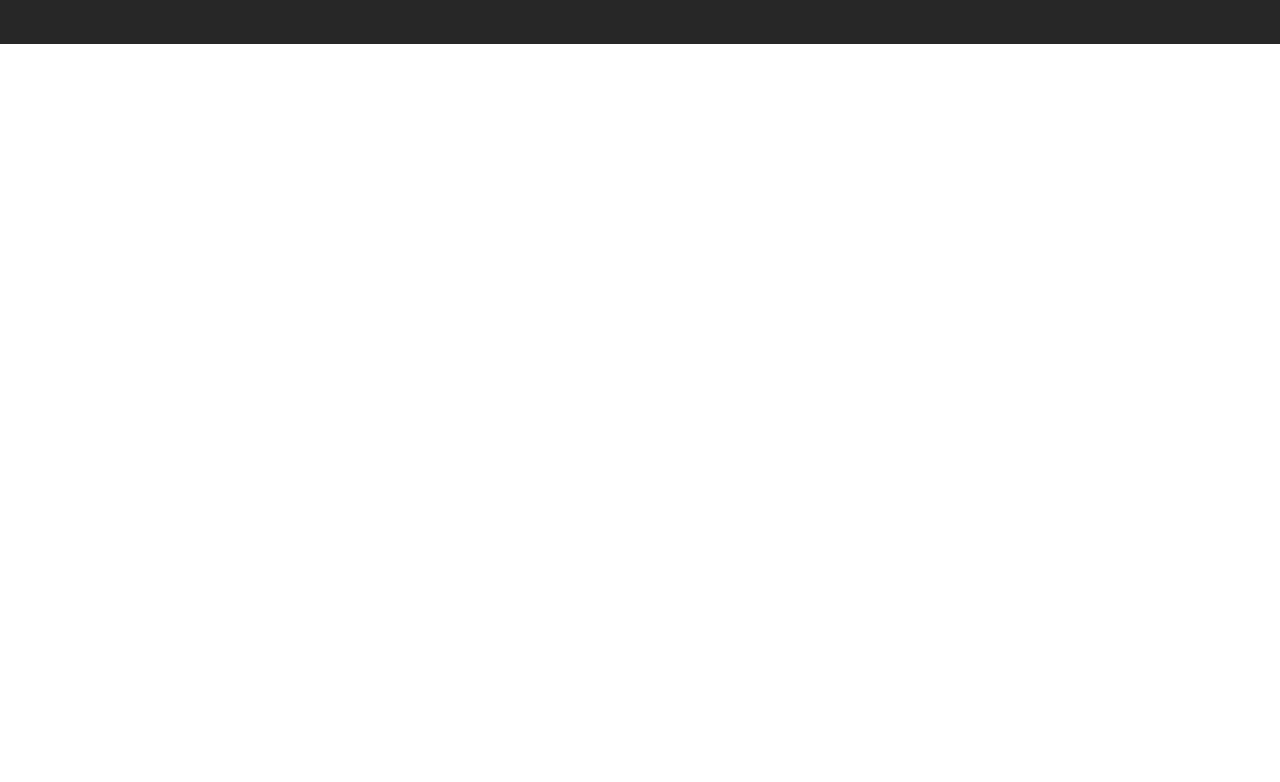
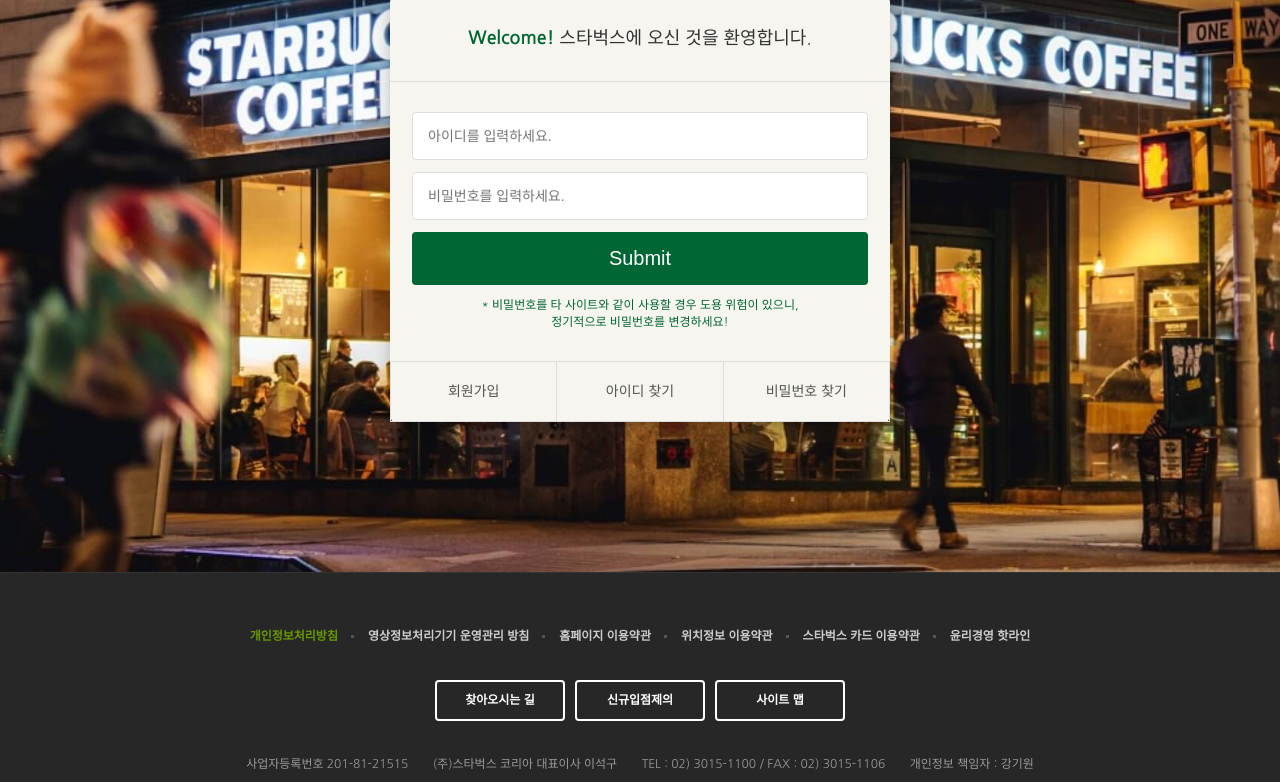
Before and after one commit to h2e0l2l3o/Starbucks-Clone-Web-Page, a plain HTML site: page signin/index.html in a window 1280 px wide. Shown: the part 290-1072 px from the top of the page. Before the commit the page ends 800 px from the top, so only its background shows below. Drawn offline with nearby package versions, Linux system fonts and the light colour scheme.

Commit message:
로그인 페이지 완성

```diff
--- /dev/null
+++ b/css/signin.css
@@ -0,0 +1,87 @@
+.signin {
+  margin-top: 120px;
+  padding: 100px 0 150px;
+  background-image: url("../images/signin_bg.jpg");
+  background-position: center;
+  background-repeat: no-repeat;
+  background-attachment: fixed;
+  background-size: cover;
+}
+
+.signin h1 {
+  color: white;
+  font-size: 30px;
+  text-align: center;
+  font-weight: 700;
+  margin-bottom: 24px;
+}
+
+.signin .signin__card {
+  width: 500px;
+  margin: 0 auto;
+  border-radius: 6px;
+  background-color: #f6f5f0;
+  box-shadow: 2px 2px 20px rgba(0, 0, 0, 0.3);
+  counter-reset: #555;
+}
+
+.signin__card h2 {
+  padding: 30px;
+  font-size: 18px;
+  text-align: center;
+  border-bottom: 1px solid #ddd;
+}
+.signin__card h2 strong {
+  font-weight: 700;
+  color: #006633;
+}
+.signin__card form {
+  padding: 30px 22px;
+}
+.signin__card form input {
+  width: 100%;
+  margin-bottom: 12px;
+  padding: 15px;
+  border: 1px solid #ddd;
+  box-sizing: border-box;
+  border-radius: 4px;
+  outline: none;
+  font-size: 14px;
+}
+.signin__card form [type="submit"] {
+  background-color: #006633;
+  border: none;
+  color: #fff;
+  font-size: 20px;
+  cursor: pointer;
+}
+.signin__card form p {
+  font-size: 12px;
+  color: #006633;
+  text-align: center;
+}
+.signin__card .actions {
+  display: flex;
+  border: 1px solid #ddd;
+}
+.signin__card .actions a {
+  flex-grow: 1;
+  /* 요소의 증가비율이 1 */
+  flex-basis: 0;
+  /* 기본 너비는 0 */
+  /* 즉,각각의 아이템들은 가로 너비로 1:1:1비율을 갖음. */
+  text-align: center;
+  padding: 20px;
+  color: #555;
+  font-size: 14px;
+  /* 버튼 사이 사이에 선을 만들 예정 */
+  border-right: 1px solid #ddd;
+}
+
+/* 마지막 요소는 오른쪽에 선 필요 없음 */
+.signin__card .actions a:last-child {
+  border-right: none;
+}
+.signin__card .actions a:hover {
+  text-decoration: underline;
+}
--- a/signin/index.html
+++ b/signin/index.html
@@ -52,6 +52,7 @@
     />
 
     <link rel="stylesheet" href="../css/common.css" />
+    <link rel="stylesheet" href="../css/signin.css" />
 
     <script defer src="../js/common.js"></script>
   </head>
@@ -397,7 +398,29 @@
       </div>
     </header>
 
-    <section class="signin"></section>
+    <section class="signin">
+      <h1>로그인</h1>
+      <div class="signin__card">
+        <!-- strong태그는 강조를 위함. -->
+        <h2><strong>Welcome!</strong> 스타벅스에 오신 것을 환영합니다.</h2>
+        <!-- form 태그: submit이라는 타입을 선택해서 만들어줌: 실제로 어떤주소로 이 form태그 안에 있는 정보를 전송할 수 있음.(서버로)  -->
+        <form>
+          <input type="text" placeholder="아이디를 입력하세요." />
+          <input type="password" placeholder="비밀번호를 입력하세요." />
+          <input type="submit" placeholder="로그인" />
+          <p>
+            * 비밀번호를 타 사이트와 같이 사용할 경우 도용 위험이 있으니, <br />
+            정기적으로 비밀번호를 변경하세요!
+            <!-- br태그: 줄바꿈 -->
+          </p>
+        </form>
+        <div class="actions">
+          <a href="javascript:void(0)">회원가입</a>
+          <a href="javascript:void(0)">아이디 찾기</a>
+          <a href="javascript:void(0)">비밀번호 찾기</a>
+        </div>
+      </div>
+    </section>
     <!-- FOOTER -->
     <!--section처럼 footer태그도 특별한 기능이 있는게 아니라 그냥 의미적으로 만들어진 태그  -->
     <footer>
```
